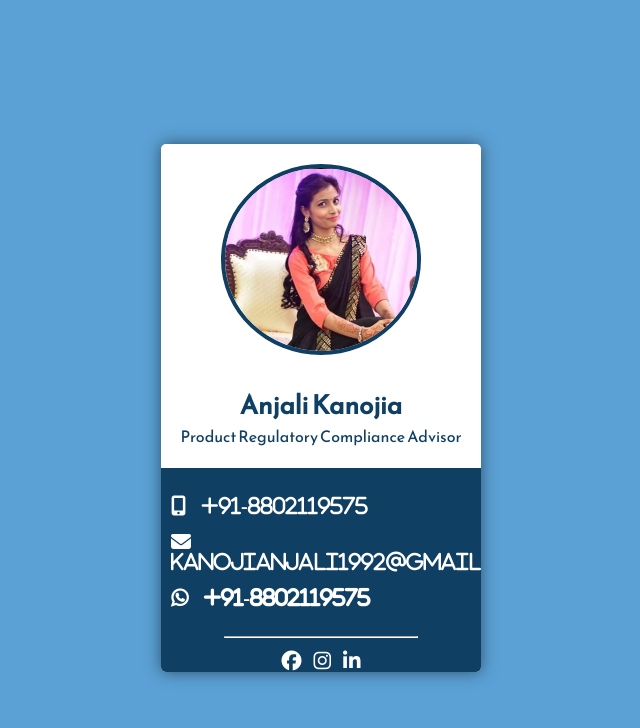
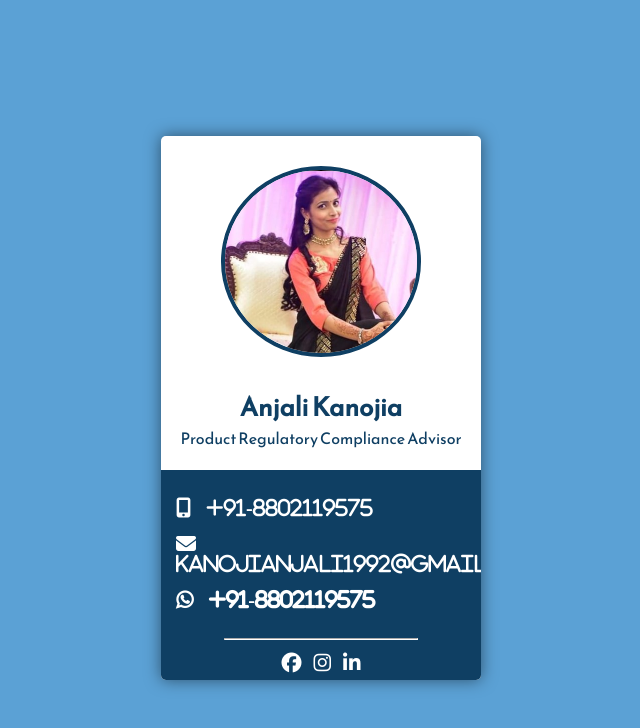
Before and after one commit to mrdcreator/visiting_card.index, a plain HTML site: page index.html in a window 1280 px wide. Shown: the whole page, without its empty margins (319-959 px from the left). Drawn offline with Linux system fonts and the light colour scheme.

Commit message:
Update ndvisitingcard.css

```diff
--- a/ndvisitingcard.css
+++ b/ndvisitingcard.css
@@ -14,7 +14,7 @@ body {
 
 .container {
   width: 20rem;
-  height: 33rem;
+  height: 34rem;
   box-shadow: 0 0 1rem 0 rgba(0, 0, 0, .5);
   border-radius: 5px;
   position: relative;
@@ -51,7 +51,7 @@ padding-left: 8px;
 }
 .container img
 {
-  margin-top: 20px;
+  margin-top: 30px;
   width: 60%;
   border-radius: 50%;
   border: 4px solid #0F3F63;
@@ -72,7 +72,7 @@ padding-left: 8px;
   padding: 8px 30px;
 width: 100%;
 font-size: 20px;
-padding-left: 10px;
+padding-left: 15px;
 }
 .detail i:hover
 {
@@ -87,7 +87,7 @@ color: #fff;
 }
 .social
 {
-  padding-bottom: 27px;
+  padding-bottom: 32px;
 }
 .social i
 {
```
